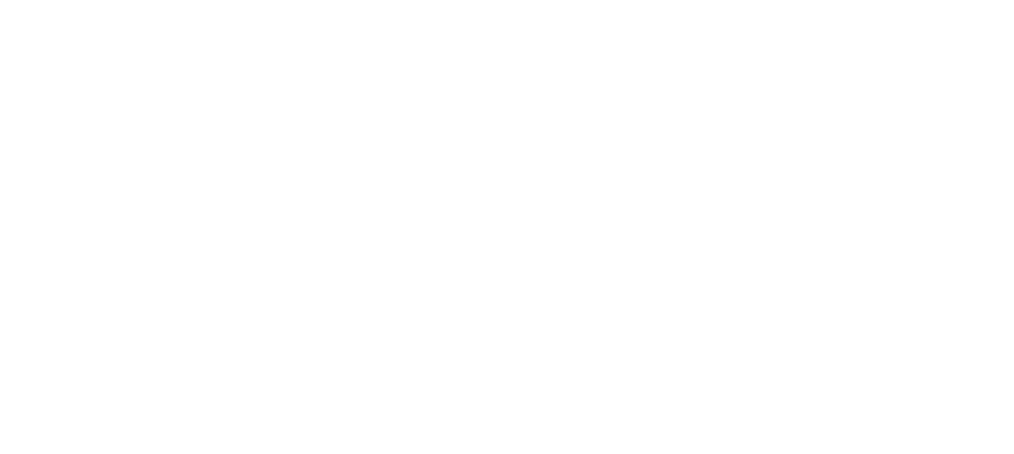
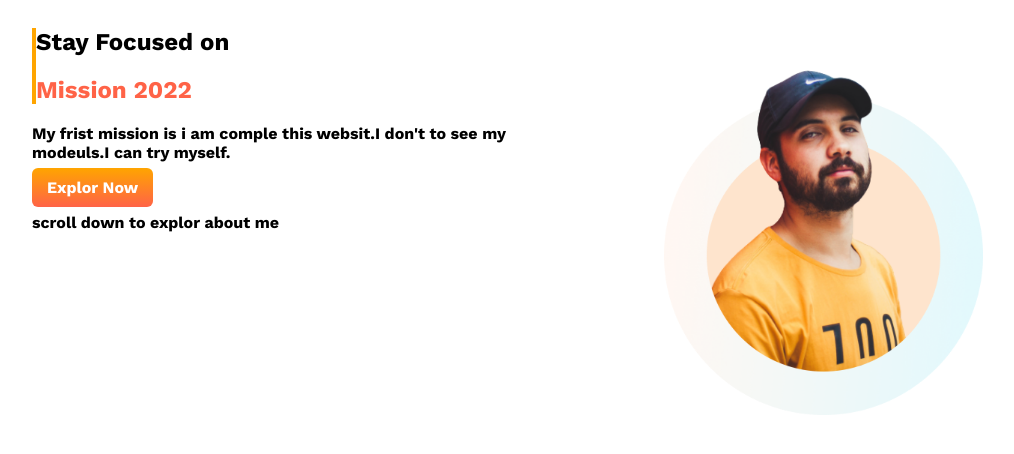
Before and after one commit to MohammadFaysal731/assessment-1, a plain HTML site: page index.html in a window 1280 px wide. Shown: the whole page, without its empty margins (76-1090 px from the left). Drawn offline with nearby package versions, Linux system fonts and the light colour scheme.

Commit message:
section 1 added

```diff
--- a/index.html
+++ b/index.html
@@ -5,10 +5,46 @@
     <meta charset="UTF-8">
     <meta http-equiv="X-UA-Compatible" content="IE=edge">
     <meta name="viewport" content="width=device-width, initial-scale=1.0">
+    <link rel="preconnect" href="https://fonts.googleapis.com">
+    <link rel="preconnect" href="https://fonts.gstatic.com" crossorigin>
+    <link
+        href="https://fonts.googleapis.com/css2?family=Fira+Sans:wght@700&family=Lato:ital,wght@0,700;1,700&family=Poppins:ital@1&family=Roboto:wght@700&family=Work+Sans:wght@700&display=swap"
+        rel="stylesheet">
+    <link rel="shortcut icon" href="images/shapes/shape-9.png" type="image/x-icon">
+    <link rel="stylesheet" href="style.css">
     <title>Assessment 1</title>
 </head>
 
 <body>
+    <section>
+        <div class="haif-width">
+
+            <div class="orange">
+                <h1>Stay Focused on</h1>
+                <h1 class="tomato">Mission 2022</h1>
+            </div>
+            <p>My frist mission is i am comple this websit.I don't to see my modeuls.I can try myself.</p>
+            <a class="link-button" href="">Explor Now</a>
+            <p>scroll down to explor about me</p>
+
+        </div>
+
+        <div class="haif-width ">
+            <img src="images/person/person-2.png" alt="person-2">
+        </div>
+    </section>
+
+
+
+
+
+
+
+
+
+
+
+
 
 </body>
 
--- a/style.css
+++ b/style.css
@@ -0,0 +1,37 @@
+body{
+font-family: 'Fira Sans', sans-serif;
+font-family: 'Lato', sans-serif;
+font-family: 'Poppins', sans-serif;
+font-family: 'Roboto', sans-serif;
+font-family: 'Work Sans', sans-serif;
+}
+.orange{
+    border-left :4px solid orange;
+}
+.tomato{
+    color:tomato;
+}
+.link-button{
+    text-decoration: none;
+    background-image: linear-gradient(orange,tomato);
+    padding-top: 10px;
+    padding-bottom: 10px;
+    padding-left: 15px;
+    padding-right: 15px;
+    border-radius: 6px;
+    color:white;
+
+}
+.backgroun-adde{
+    background-image:url(images/shapes/shape-4.png);
+}
+section{
+    display: flex;
+}
+.haif-width{
+    width: 50%;
+    margin-left:100px;
+}
+.haif-width img{
+    width: 60%;
+}
```
